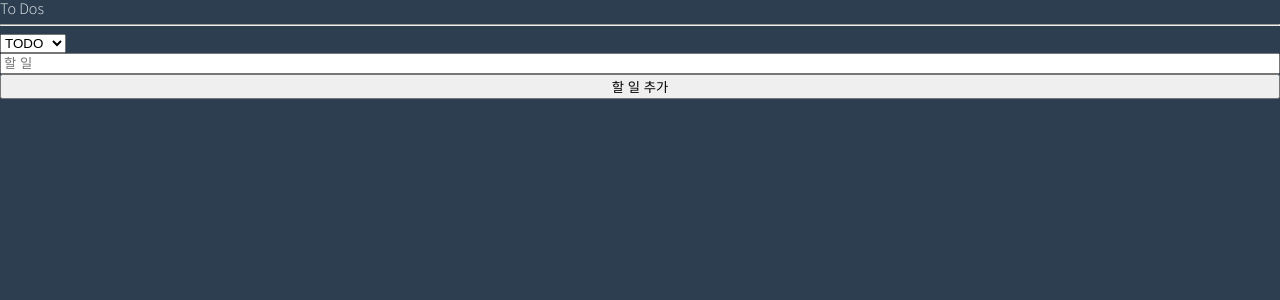
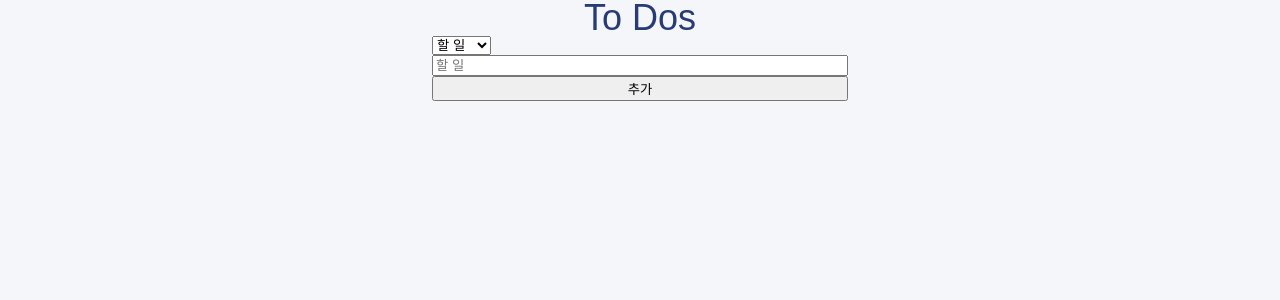
Before and after one commit to myhappyman/todo-list-app, a React (Create React App) app: page / in a window 1280 px wide. Shown: the top 300 px of the page. Built offline with nearby package versions, Linux system fonts and the light colour scheme.

Commit message:
할 일 프로젝트 추가 챌린지 수행 진행중. 삭제 기능 추가 저장내용을 로컬스토리지에 저장하고 프로젝트 실행시 로컬스토리지에서 받아오기 기능 작성 예정

```diff
--- /dev/null
+++ b/src/components/Selector.tsx
@@ -0,0 +1,22 @@
+import { useSetRecoilState } from "recoil";
+import { Categories, categoryState } from "../atoms";
+
+function Selector(){
+    const setCategory = useSetRecoilState(categoryState);
+
+    //select의 change이벤트가 아닌 onInput을 체크할 예정
+    const onInput = (event:React.FormEvent<HTMLSelectElement>) => {
+        const {currentTarget:{value}} = event;
+        setCategory(value as Categories)
+    }
+
+    return (
+        <select onInput={onInput}>
+            <option value={Categories.TODO}>할 일</option>
+            <option value={Categories.DOING}>하는중</option>
+            <option value={Categories.DONE}>완료</option>
+        </select>
+    );
+}
+
+export default Selector;
--- a/src/components/ToDoList.tsx
+++ b/src/components/ToDoList.tsx
@@ -1,30 +1,37 @@
-import { useRecoilState, useRecoilValue, useSetRecoilState } from "recoil";
-import { Categories, categoryState, toDoSelector } from "../atoms";
+import { useRecoilValue } from "recoil";
+import styled from "styled-components";
+import { toDoSelector } from "../atoms";
 import CreateToDo from "./CreateToDo";
+import Selector from "./Selector";
 import ToDo from "./ToDo";
 
+const Wrapper = styled.div`
+    height: 100vh;
+`;
+
+const Wrap = styled.div`
+    padding: 0px 2rem;
+    max-width: 30rem;
+    margin: 0px auto;
+`;
+
+const Title = styled.div`
+    display: block;
+    text-align: center;
+    font-size: 36px;
+`;
 
 function ToDoList(){
     const toDos = useRecoilValue(toDoSelector);
-    const setCategory = useSetRecoilState(categoryState);
-    //select의 change이벤트가 아닌 onInput을 체크할 예정
-    const onInput = (event:React.FormEvent<HTMLSelectElement>) => {
-        const {currentTarget:{value}} = event;
-        setCategory(value as Categories)
-    }
-
     return (
-        <div>
-            <h1>To Dos</h1>
-            <hr/>
-            <select onInput={onInput}>
-                <option value={Categories.TODO}>TODO</option>
-                <option value={Categories.DOING}>DOING</option>
-                <option value={Categories.DONE}>DONE</option>
-            </select>
-            <CreateToDo />
-            {toDos.map(d => <ToDo key={d.id} {...d} />)}
-        </div>
+        <Wrapper>
+            <Wrap>
+                <Title>To Dos</Title>
+                <Selector />
+                <CreateToDo />
+                {toDos.map(d => <ToDo key={d.id} {...d} />)}
+            </Wrap>
+        </Wrapper>
     );
 }
 
--- a/src/components/createToDo.tsx
+++ b/src/components/createToDo.tsx
@@ -1,6 +1,12 @@
 import {useForm} from "react-hook-form";
 import { useRecoilValue, useSetRecoilState } from "recoil";
+import styled from "styled-components";
 import { categoryState, toDoState } from "../atoms";
+
+const Form = styled.form`
+    display: flex;
+    flex-direction: column;
+`;
 
 interface IForm{
     toDo:string;
@@ -9,7 +15,7 @@ interface IForm{
 function CreateToDo(){
     const category = useRecoilValue(categoryState);
     const setToDos = useSetRecoilState(toDoState);
-    const { register, handleSubmit, setValue } = useForm<IForm>();
+    const { register, handleSubmit, setValue, formState:{errors} } = useForm<IForm>();
     const onSubmit = ({toDo}:IForm) => {
         console.log("add to do", toDo);
         setValue("toDo", "");
@@ -17,15 +23,13 @@ function CreateToDo(){
     }
 
     return (
-        <form
-            style={{display:"flex", flexDirection:"column"}}
-            onSubmit={handleSubmit(onSubmit)}
-        >
+        <Form onSubmit={handleSubmit(onSubmit)}>
             <input {...register("toDo", {
-                required: "할 일은 입력하세요."
+                required: "할 일을 입력하세요."
             })} type="text" placeholder="할 일"/>
-            <button>할 일 추가</button>
-        </form>
+            <span>{errors?.toDo?.message}</span>
+            <button>추가</button>
+        </Form>
     );
 
 }
--- a/src/components/toDo.tsx
+++ b/src/components/toDo.tsx
@@ -33,16 +33,26 @@ function ToDo({text, category, id}:IToDo){
                 ...oldToDos.slice(targetIndex+1) //back
             ];
         });
+    }
 
+    const deleteToDo = () => {
+        setToDos((oldToDos) => {
+            const targetIndex = oldToDos.findIndex(toDo => toDo.id === id);
+            return [
+                ...oldToDos.slice(0, targetIndex), //front
+                ...oldToDos.slice(targetIndex+1) //back
+            ];
+        });
     }
 
     //기존에 작성하던 방식인 onClick={onClick("TODO")} 이런 형태로는 인자가 넘겨지지 않는다.
     return (
         <li>
             {text}
-            {category !== Categories.TODO && <button name={Categories.TODO} onClick={onClick}>TODO</button>}
-            {category !== Categories.DOING && <button name={Categories.DOING} onClick={onClick}>DOING</button>}
-            {category !== Categories.DONE && <button name={Categories.DONE} onClick={onClick}>DONE</button>}
+            {category !== Categories.TODO && <button name={Categories.TODO} onClick={onClick}>할 일</button>}
+            {category !== Categories.DOING && <button name={Categories.DOING} onClick={onClick}>하는중</button>}
+            {category !== Categories.DONE && <button name={Categories.DONE} onClick={onClick}>완료</button>}
+            <button onClick={deleteToDo}>할 일 삭제</button>
         </li>
     );
 }
--- a/src/index.tsx
+++ b/src/index.tsx
@@ -3,7 +3,7 @@ import ReactDOM from 'react-dom/client';
 import App from './App';
 import { RecoilRoot } from "recoil";
 import { ThemeProvider } from "styled-components";
-import { darkTheme } from "./theme";
+import { darkTheme, whiteTheme } from "./theme";
 
 const root = ReactDOM.createRoot(
   document.getElementById('root') as HTMLElement
@@ -11,7 +11,7 @@ const root = ReactDOM.createRoot(
 root.render(
   <React.StrictMode>
     <RecoilRoot>
-      <ThemeProvider theme={darkTheme}>
+      <ThemeProvider theme={whiteTheme}>
         <App />
       </ThemeProvider>
     </RecoilRoot>
--- a/src/theme.ts
+++ b/src/theme.ts
@@ -8,8 +8,8 @@ export const darkTheme:DefaultTheme = {
 }
 
 export const whiteTheme:DefaultTheme = {
-    bgColor:"#ecf0f1",
+    bgColor:"#f5f6fa",
     boxBgColor: "#ffffff",
-    textColor:"#34495e",
+    textColor:"#273c75",
     accentColor: "#2ecc71"
 }
```
